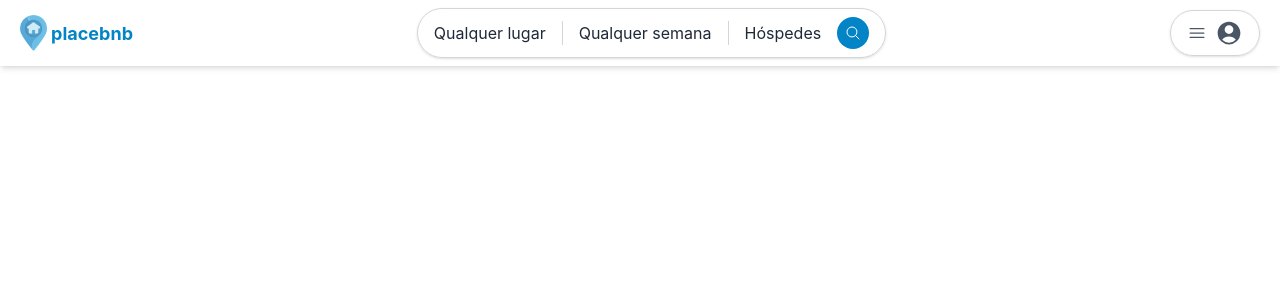
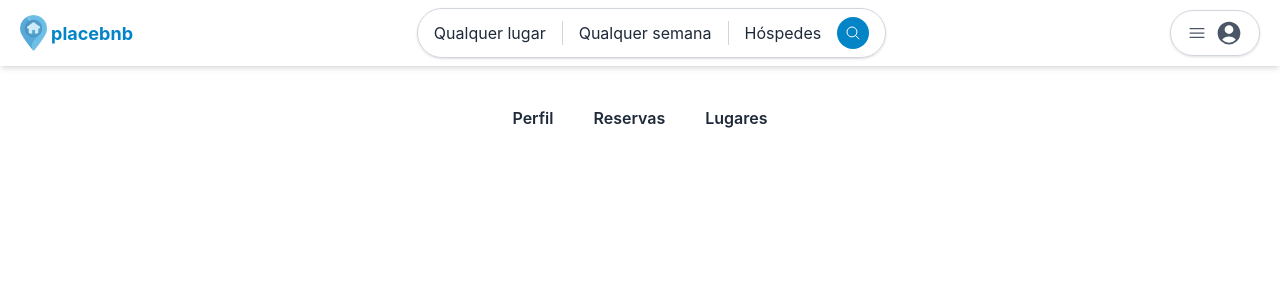
Before and after one commit to david93dev/placebnb, a React (Vite) app in the folder front/: page /account/1 in a window 1280 px wide. Shown: the top 300 px of the page. Built offline with nearby package versions, Linux system fonts and the light colour scheme; no server answers.

Commit message:
feat: create page account

```diff
--- a/front/src/App.jsx
+++ b/front/src/App.jsx
@@ -6,6 +6,7 @@ import axios from "axios";
 import { useState } from "react";
 import Register from "./pages/Register";
 import { useEffect } from "react";
+import Account from "./pages/Account";
 
 axios.defaults.baseURL = import.meta.env.VITE_BASE_URL;
 axios.defaults.withCredentials = true;
@@ -31,6 +32,7 @@ function App() {
         <Route path="/" element={<Home />} />
         <Route path="/login" element={<Login user={user} setUser={setUser} />} />
         <Route path="/register" element={<Register setUser={setUser} />} />
+        <Route path="/account/:subpage?" element={<Account user={user} />} />
       </Routes>
 
     </BrowserRouter>
--- /dev/null
+++ b/front/src/pages/Account.jsx
@@ -0,0 +1,40 @@
+import { Link, useParams } from "react-router-dom";
+import AccProfile from "../components/AccProfile";
+
+const Account = ({user}) => {
+  const { subpage } = useParams();
+
+  const buttonClass = (button = "profile") => {
+    let finalClass = "cursor-pointer rounded-full px-4 py-2 font-semibold transition-colors duration-300 ";
+
+    if (button === subpage) finalClass += "bg-primary-400 text-white";
+
+    return finalClass;
+  }
+
+  return (
+    <section>
+      <div className="p-8">
+        <div className="mx-auto flex max-w-7xl flex-col items-center gap-8">
+          <div className="flex gap-2">
+            <Link to={"/account/profile"} className={buttonClass("profile")}>
+              Perfil
+            </Link>
+            <Link to={"/account/bookings"} className={buttonClass("bookings")}>
+              Reservas
+            </Link>
+            <Link to={"/account/places"} className={buttonClass("places")}>
+              Lugares
+            </Link>
+          </div>
+
+          {subpage === "profile" && <AccProfile user={user} />}
+
+
+        </div>
+      </div>
+    </section>
+  );
+};
+
+export default Account;
```
